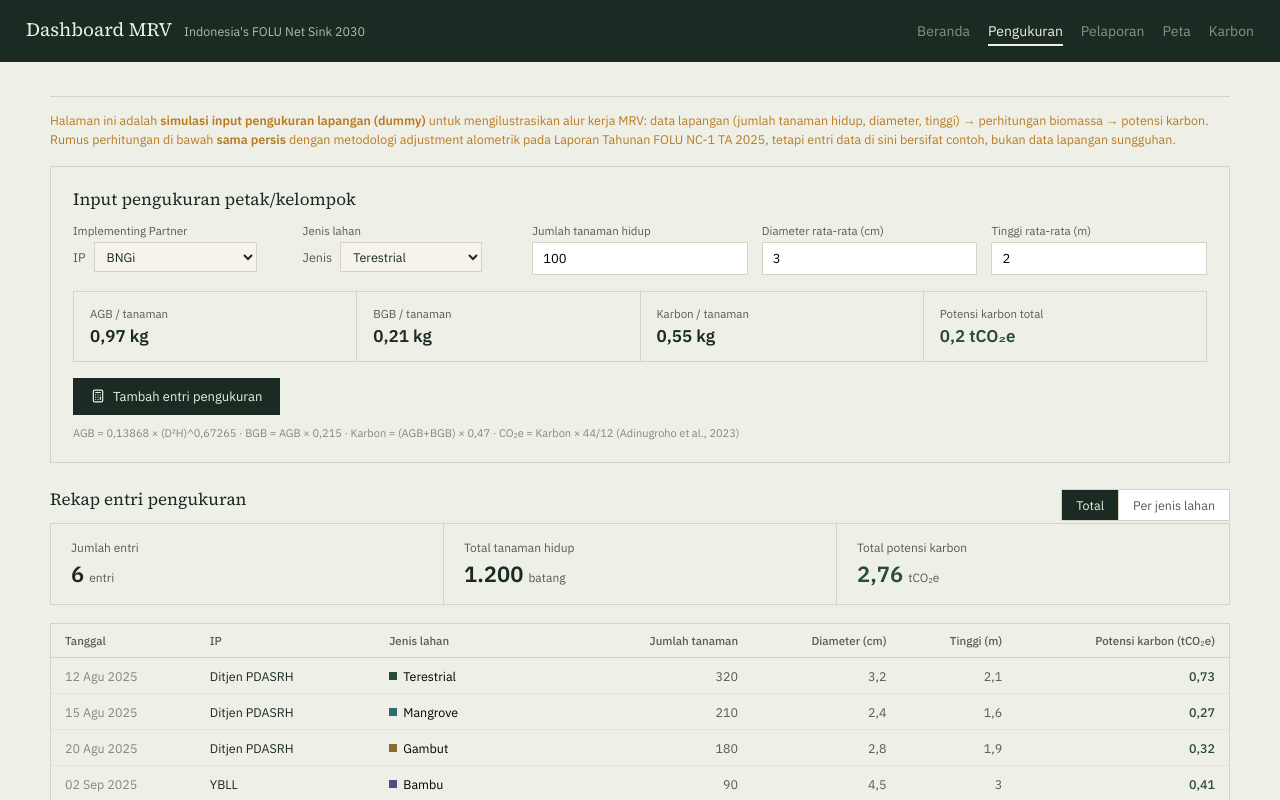
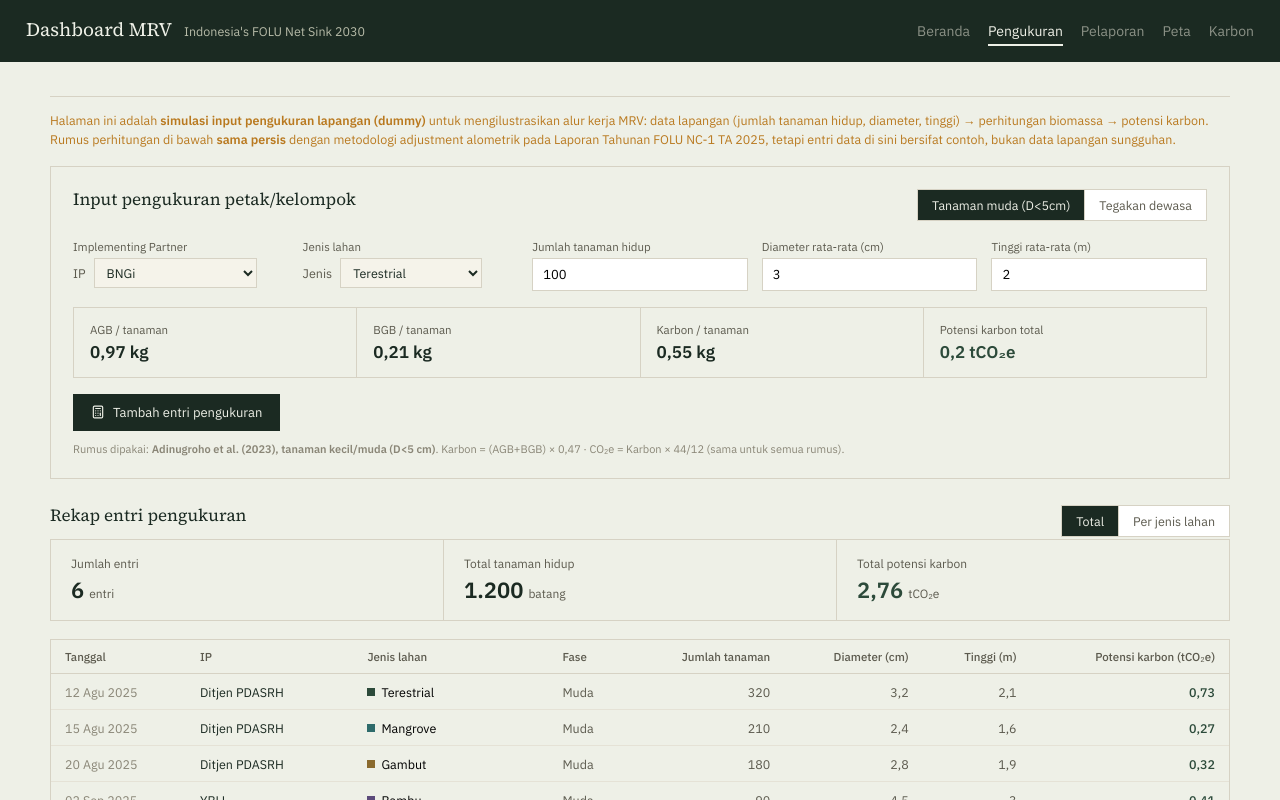
Before and after one commit to mamedrifqy/mrv-dashboard, a React (Vite) app: page / in a window 1280 px wide. Both pictures are taken after a click on the button "Pengukuran". Shown: the top 800 px of the page. Built offline with nearby package versions, Linux system fonts and the light colour scheme.

Commit message:
add other method in pengukuran

```diff
--- a/src/App.jsx
+++ b/src/App.jsx
@@ -2079,22 +2079,60 @@ function tipeLahanToCategory(tipeLahan) {
 // (jumlah tanaman, diameter, tinggi) are real inputs; the calculation is the
 // same real formula; only the entries themselves are illustrative/dummy.
 // ---------------------------------------------------------------------------
-function computeCarbonFromMeasurement({ jumlahTanaman, diameter, tinggi }) {
-  const d2h = Math.pow(diameter, 2) * tinggi;
+// Young-tree formula (Adinugroho et al., 2023) \u2014 used for all jenis lahan by
+// default, and as the honest fallback for Gambut/Bambu even in "dewasa" mode
+// (no verified published coefficients for those two available here).
+function computeMuda({ diameter, tinggi }) {
+  const d2h = diameter * diameter * tinggi;
   const agbPerTree = 0.13868 * Math.pow(d2h, 0.67265);
   const bgbPerTree = agbPerTree * 0.215;
+  return { agbPerTree, bgbPerTree, formulaLabel: "Adinugroho et al. (2023), tanaman kecil/muda (D<5 cm)" };
+}
+
+// Mature-stand, ecosystem-specific formulas. Require wood density (rho, g/cm3).
+function computeDewasa({ jenis, diameter, tinggi, density }) {
+  const D = diameter;
+  const H = tinggi;
+  const rho = density || 0.5;
+  if (jenis === "Terestrial") {
+    const agbPerTree = 0.0673 * Math.pow(rho * D * D * H, 0.976);
+    const bgbPerTree = agbPerTree * 0.235;
+    return { agbPerTree, bgbPerTree, formulaLabel: "Chave et al. (2014), model pantropis" };
+  }
+  if (jenis === "Mangrove") {
+    const agbPerTree = 0.251 * rho * Math.pow(D, 2.46);
+    const bgbPerTree = 0.199 * Math.pow(rho, 0.899) * Math.pow(D, 2.22);
+    return { agbPerTree, bgbPerTree, formulaLabel: "Komiyama et al. (2005), model mangrove umum" };
+  }
+  if (jenis === "Agroforestri/MPTS") {
+    const agbPerTree = 0.11 * rho * Math.pow(D, 2.62);
+    const bgbPerTree = agbPerTree * 0.235;
+    return { agbPerTree, bgbPerTree, formulaLabel: "Ketterings et al. (2001), umum untuk agroforestri" };
+  }
+  // Gambut, Bambu: no verified published coefficients available here \u2014
+  // fall back to the young-tree formula rather than fabricate one.
+  const fallback = computeMuda({ diameter, tinggi });
+  return {
+    ...fallback,
+    formulaNote: `Rumus khusus tegakan dewasa untuk ${jenis} belum tersedia/terverifikasi di sini; memakai rumus tanaman muda (Adinugroho) sebagai pendekatan konservatif.`,
+  };
+}
+
+function computeCarbonFromMeasurement({ jenis, fase, jumlahTanaman, diameter, tinggi, density }) {
+  const { agbPerTree, bgbPerTree, formulaLabel, formulaNote } =
+    fase === "dewasa" ? computeDewasa({ jenis, diameter, tinggi, density }) : computeMuda({ diameter, tinggi });
   const totalBiomassaPerTree = agbPerTree + bgbPerTree;
   const carbonPerTree = totalBiomassaPerTree * 0.47;
   const co2ePerTreeKg = carbonPerTree * (44 / 12);
   const totalCo2eTon = (co2ePerTreeKg * jumlahTanaman) / 1000;
-  return { agbPerTree, bgbPerTree, totalBiomassaPerTree, carbonPerTree, co2ePerTreeKg, totalCo2eTon };
+  return { agbPerTree, bgbPerTree, totalBiomassaPerTree, carbonPerTree, co2ePerTreeKg, totalCo2eTon, formulaLabel, formulaNote };
 }
 
 const ALL_MEASUREMENT_IPS = Array.from(new Set(ALL_IP_ROWS.map((r) => r.ip))).sort();
 
 function seedMeasurementEntry(id, ip, jenis, jumlah, diameter, tinggi, tanggal) {
-  const calc = computeCarbonFromMeasurement({ jumlahTanaman: jumlah, diameter, tinggi });
-  return { id, ip, jenis, jumlah, diameter, tinggi, tanggal, ...calc };
+  const calc = computeCarbonFromMeasurement({ jenis, fase: "muda", jumlahTanaman: jumlah, diameter, tinggi });
+  return { id, ip, jenis, fase: "muda", jumlah, diameter, tinggi, tanggal, ...calc };
 }
 
 const SEED_MEASUREMENT_ENTRIES = [
@@ -2889,18 +2927,20 @@ function ToggleGroup({ value, onChange, options }) {
 function MeasurementView() {
   const [ip, setIp] = useState(ALL_MEASUREMENT_IPS[0]);
   const [jenis, setJenis] = useState(KARBON_CATEGORIES[0].key);
+  const [fase, setFase] = useState("muda");
+  const [density, setDensity] = useState(0.5);
   const [jumlah, setJumlah] = useState(100);
   const [diameter, setDiameter] = useState(3);
   const [tinggi, setTinggi] = useState(2);
   const [entries, setEntries] = useState(SEED_MEASUREMENT_ENTRIES);
   const [viewMode, setViewMode] = useState("total");
 
-  const preview = computeCarbonFromMeasurement({ jumlahTanaman: Number(jumlah) || 0, diameter: Number(diameter) || 0, tinggi: Number(tinggi) || 0 });
+  const preview = computeCarbonFromMeasurement({ jenis, fase, jumlahTanaman: Number(jumlah) || 0, diameter: Number(diameter) || 0, tinggi: Number(tinggi) || 0, density: Number(density) || 0.5 });
 
   const handleAdd = () => {
-    const calc = computeCarbonFromMeasurement({ jumlahTanaman: Number(jumlah) || 0, diameter: Number(diameter) || 0, tinggi: Number(tinggi) || 0 });
+    const calc = computeCarbonFromMeasurement({ jenis, fase, jumlahTanaman: Number(jumlah) || 0, diameter: Number(diameter) || 0, tinggi: Number(tinggi) || 0, density: Number(density) || 0.5 });
     setEntries((prev) => [
-      { id: Date.now(), ip, jenis, jumlah: Number(jumlah), diameter: Number(diameter), tinggi: Number(tinggi), tanggal: "Input baru", ...calc },
+      { id: Date.now(), ip, jenis, fase, jumlah: Number(jumlah), diameter: Number(diameter), tinggi: Number(tinggi), tanggal: "Input baru", ...calc },
       ...prev,
     ]);
   };
@@ -2924,7 +2964,17 @@ function MeasurementView() {
       </Note>
 
       <div style={{ border: "1px solid #D6D2C4", padding: "20px 22px", marginTop: 16 }}>
-        <SectionTitle>Input pengukuran petak/kelompok</SectionTitle>
+        <div style={{ display: "flex", alignItems: "center", justifyContent: "space-between", flexWrap: "wrap", gap: 10, marginBottom: 16 }}>
+          <SectionTitle>Input pengukuran petak/kelompok</SectionTitle>
+          <ToggleGroup
+            value={fase}
+            onChange={setFase}
+            options={[
+              { value: "muda", label: "Tanaman muda (D<5cm)" },
+              { value: "dewasa", label: "Tegakan dewasa" },
+            ]}
+          />
+        </div>
         <div style={{ display: "grid", gridTemplateColumns: "repeat(auto-fit, minmax(160px, 1fr))", gap: 14, marginBottom: 16 }}>
           <div>
             <div style={{ fontFamily: "'IBM Plex Sans', sans-serif", fontSize: 11.5, color: "#5C5A4E", marginBottom: 4 }}>Implementing Partner</div>
@@ -2946,7 +2996,19 @@ function MeasurementView() {
             <div style={{ fontFamily: "'IBM Plex Sans', sans-serif", fontSize: 11.5, color: "#5C5A4E", marginBottom: 4 }}>Tinggi rata-rata (m)</div>
             <input type="number" min="0" step="0.1" value={tinggi} onChange={(e) => setTinggi(e.target.value)} style={{ width: "100%", boxSizing: "border-box", padding: "7px 10px", fontFamily: "'IBM Plex Sans', sans-serif", fontSize: 13, border: "1px solid #D6D2C4" }} />
           </div>
-        </div>
+          {fase === "dewasa" && (
+            <div>
+              <div style={{ fontFamily: "'IBM Plex Sans', sans-serif", fontSize: 11.5, color: "#5C5A4E", marginBottom: 4 }}>Kerapatan kayu &rho; (g/cm&sup3;)</div>
+              <input type="number" min="0.1" step="0.05" value={density} onChange={(e) => setDensity(e.target.value)} style={{ width: "100%", boxSizing: "border-box", padding: "7px 10px", fontFamily: "'IBM Plex Sans', sans-serif", fontSize: 13, border: "1px solid #D6D2C4" }} />
+            </div>
+          )}
+        </div>
+
+        {preview.formulaNote && (
+          <div style={{ marginBottom: 14, padding: "10px 14px", background: "#F5ECD8", border: "1px solid #E0CFA0", fontFamily: "'IBM Plex Sans', sans-serif", fontSize: 12, color: "#7A5C1E", lineHeight: 1.5 }}>
+            {preview.formulaNote}
+          </div>
+        )}
 
         <div style={{ display: "flex", flexWrap: "wrap", gap: 0, border: "1px solid #D6D2C4", marginBottom: 16 }}>
           {[
@@ -2970,8 +3032,8 @@ function MeasurementView() {
         </button>
 
         <div style={{ fontFamily: "'IBM Plex Sans', sans-serif", fontSize: 11, color: "#8A8677", marginTop: 10, lineHeight: 1.6 }}>
-          AGB = 0,13868 &times; (D&sup2;H)^0,67265 &middot; BGB = AGB &times; 0,215 &middot; Karbon = (AGB+BGB) &times; 0,47 &middot;
-          CO&#8322;e = Karbon &times; 44/12 (Adinugroho et al., 2023)
+          Rumus dipakai: <strong>{preview.formulaLabel}</strong>. Karbon = (AGB+BGB) &times; 0,47 &middot; CO&#8322;e = Karbon &times; 44/12
+          (sama untuk semua rumus).
         </div>
       </div>
 
@@ -3026,8 +3088,8 @@ function MeasurementView() {
         <table style={{ width: "100%", borderCollapse: "collapse", fontFamily: "'IBM Plex Sans', sans-serif", fontSize: 12.5, minWidth: 640 }}>
           <thead>
             <tr>
-              {["Tanggal", "IP", "Jenis lahan", "Jumlah tanaman", "Diameter (cm)", "Tinggi (m)", `Potensi karbon (${CO2E})`].map((h) => (
-                <th key={h} style={{ textAlign: h === "Tanggal" || h === "IP" || h === "Jenis lahan" ? "left" : "right", padding: "9px 14px", color: "#5C5A4E", fontWeight: 500, fontSize: 11.5, borderBottom: "1px solid #D6D2C4" }}>
+              {["Tanggal", "IP", "Jenis lahan", "Fase", "Jumlah tanaman", "Diameter (cm)", "Tinggi (m)", `Potensi karbon (${CO2E})`].map((h) => (
+                <th key={h} style={{ textAlign: h === "Tanggal" || h === "IP" || h === "Jenis lahan" || h === "Fase" ? "left" : "right", padding: "9px 14px", color: "#5C5A4E", fontWeight: 500, fontSize: 11.5, borderBottom: "1px solid #D6D2C4" }}>
                   {h}
                 </th>
               ))}
@@ -3044,6 +3106,7 @@ function MeasurementView() {
                     {e.jenis}
                   </span>
                 </td>
+                <td style={{ padding: "9px 14px", color: "#5C5A4E" }}>{e.fase === "dewasa" ? "Dewasa" : "Muda"}</td>
                 <td style={{ padding: "9px 14px", color: "#5C5A4E", textAlign: "right" }}>{fmt(e.jumlah)}</td>
                 <td style={{ padding: "9px 14px", color: "#5C5A4E", textAlign: "right" }}>{fmt1(e.diameter)}</td>
                 <td style={{ padding: "9px 14px", color: "#5C5A4E", textAlign: "right" }}>{fmt1(e.tinggi)}</td>
```
